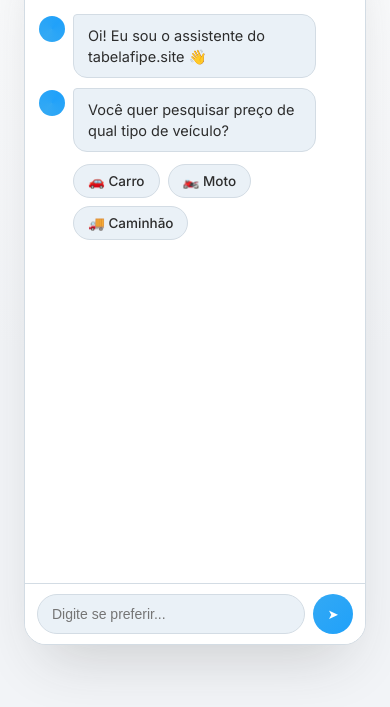
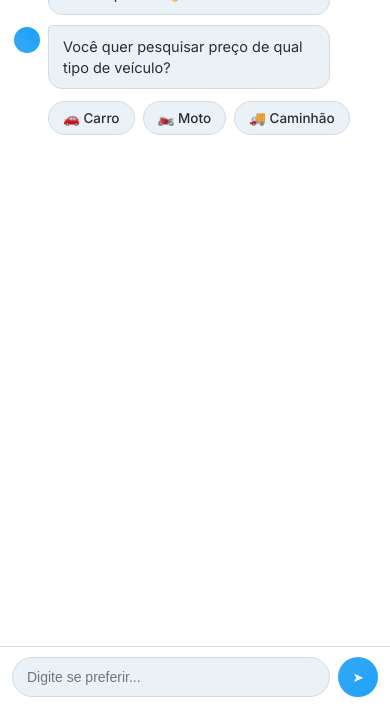
Before and after one commit to mbrasilce/tabelafipe-app, a website: page consultar.html in a window 390 px wide. Shown: the part 137-844 px from the top of the page. Drawn offline with nearby package versions, Linux system fonts and the light colour scheme.

Commit message:
Fill the viewport on mobile and fix scroll for options/suggestions
The .phone mockup card had fixed max-width/rounded corners/shadow even
on phone-sized viewports, leaving dead margin around the actual chat
(worst at the top). A media query now drops those on screens <=480px
so it fills the real viewport edge-to-edge (100dvh, no border/radius).

Also: search suggestions (marca/modelo) never scrolled into view after
populating — scrollDown() only ran once when the search box was first
created, not when results arrived. Long option/suggestion lists could
render entirely below the fold with no indication anything appeared.
Both addOptions() and the suggestions list now scroll their own top
into view (scrollIntoView block:"nearest") instead of jumping straight
to the bottom of the chat.

Co-Authored-By: Claude Sonnet 5 <noreply@anthropic.com>

```diff
--- a/consultar.html
+++ b/consultar.html
@@ -51,6 +51,21 @@
     flex-direction:column;
     overflow:hidden;
     box-shadow:0 30px 60px -20px rgba(45,45,45,0.2);
+  }
+
+  /* em telas de celular, o "mockup de telefone" vira o app inteiro: sem
+     margem, sem cantos arredondados, ocupando 100% da viewport real */
+  @media (max-width: 480px){
+    body{ padding:0; }
+    .phone{
+      max-width:none;
+      width:100%;
+      height:100vh;
+      height:100dvh;
+      border-radius:0;
+      border:none;
+      box-shadow:none;
+    }
   }
 
   .header{
@@ -263,6 +278,13 @@ const state = {
 
 function scrollDown(){ chat.scrollTop = chat.scrollHeight; }
 
+/* rola só o necessário pra revelar o TOPO de um bloco novo (opções,
+   sugestões...) em vez de pular direto pro fim — assim fica claro que
+   apareceu algo pra escolher, mesmo quando a lista é longa */
+function scrollParaRevelar(el){
+  el.scrollIntoView({ behavior: 'smooth', block: 'nearest' });
+}
+
 function addUserBubble(texto){
   const row = document.createElement('div');
   row.className = 'row user';
@@ -311,7 +333,7 @@ function addOptions(opcoes, onPick, extraClassFn){
     wrap.appendChild(btn);
   });
   chat.appendChild(wrap);
-  scrollDown();
+  scrollParaRevelar(wrap);
 }
 
 function addSearchBox(placeholder, buscarFn, onPick){
@@ -339,6 +361,7 @@ function addSearchBox(placeholder, buscarFn, onPick){
         div.onclick = ()=>{ wrap.remove(); onPick(item); };
         sugWrap.appendChild(div);
       });
+      if(lista.length) scrollParaRevelar(sugWrap);
     }, 250);
   });
   scrollDown();
```
